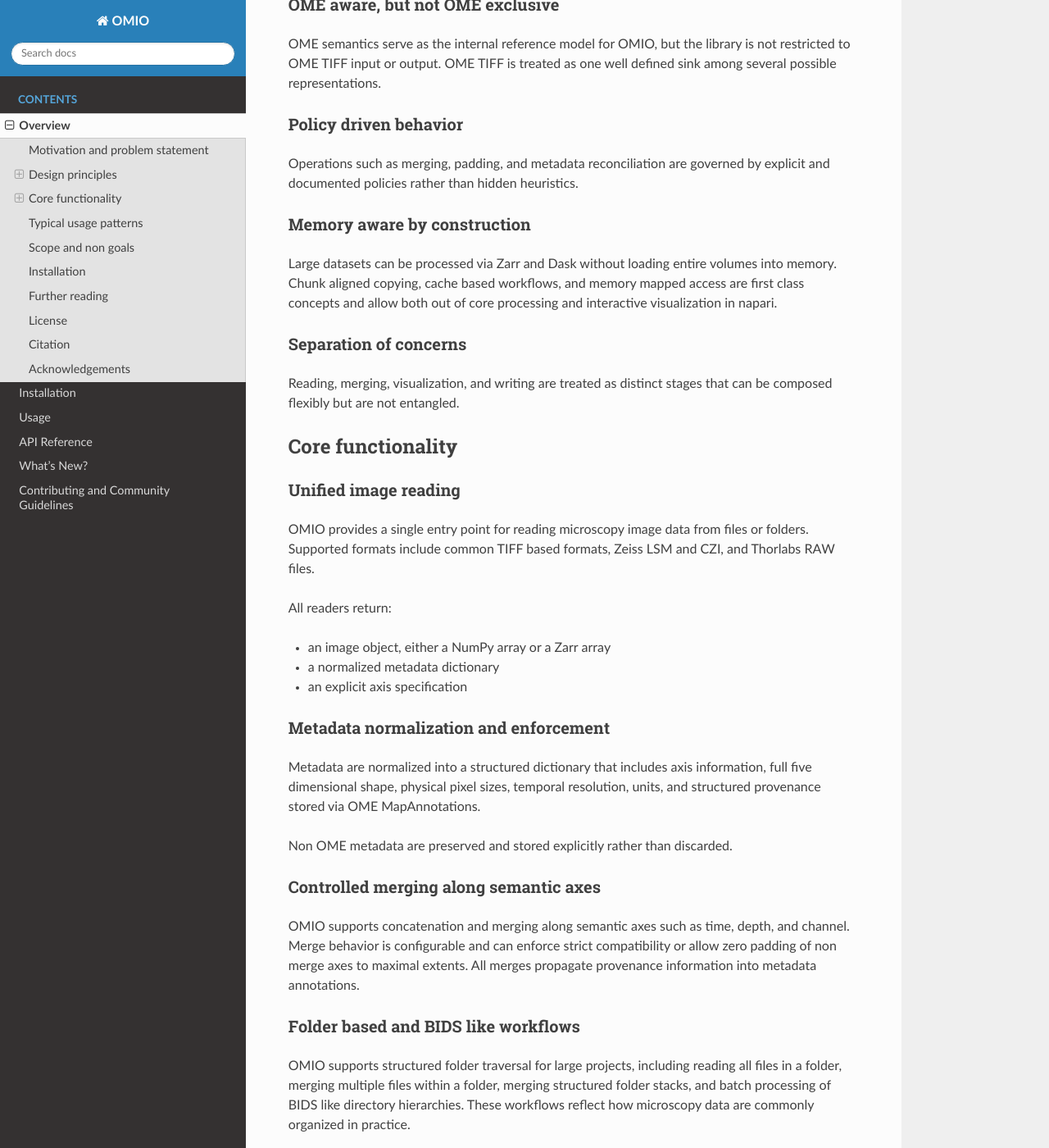
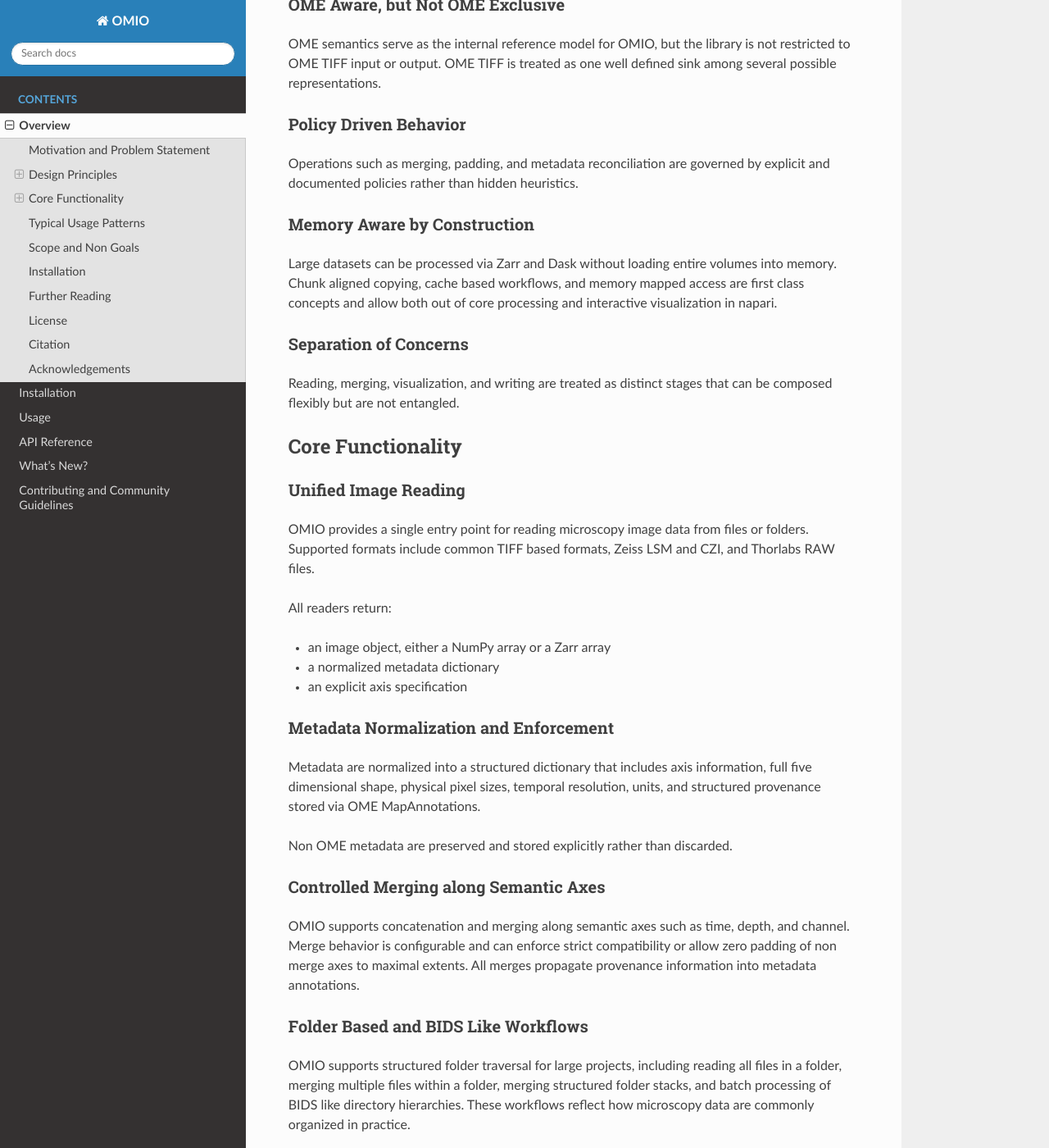
Before and after one commit to FabrizioMusacchio/omio, a Sphinx documentation site: the page built from docs/source/overview.rst, in a window 1280 px wide and 1400 px high, scrolled down 1474 px. Shown: the whole window at 82% size. Built offline with Sphinx 7.4.7 and the Read the Docs theme 3.1.0, drawn with Linux system fonts in a browser that asks for light colours; some of the changed text lies outside the part shown.

```diff
--- a/docs/source/overview.rst
+++ b/docs/source/overview.rst
@@ -19,7 +19,7 @@ The project is under active development. While the core concepts are stable, the
 public API and feature set may evolve over time.
 
 
-Motivation and problem statement
+Motivation and Problem Statement
 --------------------------------
 
 Modern microscopy workflows face a recurring and largely unsolved problem. While
@@ -43,30 +43,30 @@ OMIO addresses this gap by acting as a semantic I/O layer rather than a simple
 format converter.
 
 
-Design principles
+Design Principles
 -----------------
 
-Explicit axis semantics
+Explicit Axis Semantics
 ^^^^^^^^^^^^^^^^^^^^^^^^^^^^
 
 All image data handled by OMIO carry an explicit axis string, with the default
 internal convention being ``TZCYX``. Axis order is never implicit and never guessed
 silently.
 
-OME aware, but not OME exclusive
+OME Aware, but Not OME Exclusive
 ^^^^^^^^^^^^^^^^^^^^^^^^^^^^^^^^^^^^^
 
 OME semantics serve as the internal reference model for OMIO, but the library is
 not restricted to OME TIFF input or output. OME TIFF is treated as one well defined
 sink among several possible representations.
 
-Policy driven behavior
+Policy Driven Behavior
 ^^^^^^^^^^^^^^^^^^^^^^^^^^^
 
 Operations such as merging, padding, and metadata reconciliation are governed by
 explicit and documented policies rather than hidden heuristics.
 
-Memory aware by construction
+Memory Aware by Construction
 ^^^^^^^^^^^^^^^^^^^^^^^^^^^^^^^^^^
 
 Large datasets can be processed via Zarr and Dask without loading entire volumes
@@ -74,17 +74,17 @@ into memory. Chunk aligned copying, cache based workflows, and memory mapped
 access are first class concepts and allow both out of core processing and
 interactive visualization in napari.
 
-Separation of concerns
+Separation of Concerns
 ^^^^^^^^^^^^^^^^^^^^^^^^^^^
 
 Reading, merging, visualization, and writing are treated as distinct stages that
 can be composed flexibly but are not entangled.
 
 
-Core functionality
+Core Functionality
 ------------------
 
-Unified image reading
+Unified Image Reading
 ^^^^^^^^^^^^^^^^^^^^^^^^^^
 
 OMIO provides a single entry point for reading microscopy image data from files or
@@ -97,7 +97,7 @@ All readers return:
 * a normalized metadata dictionary
 * an explicit axis specification
 
-Metadata normalization and enforcement
+Metadata Normalization and Enforcement
 ^^^^^^^^^^^^^^^^^^^^^^^^^^^^^^^^^^^^^^^^^^^^
 
 Metadata are normalized into a structured dictionary that includes axis
@@ -106,7 +106,7 @@ resolution, units, and structured provenance stored via OME MapAnnotations.
 
 Non OME metadata are preserved and stored explicitly rather than discarded.
 
-Controlled merging along semantic axes
+Controlled Merging along Semantic Axes
 ^^^^^^^^^^^^^^^^^^^^^^^^^^^^^^^^^^^^^^^^^^^^
 
 OMIO supports concatenation and merging along semantic axes such as time, depth,
@@ -114,7 +114,7 @@ and channel. Merge behavior is configurable and can enforce strict compatibility
 or allow zero padding of non merge axes to maximal extents. All merges propagate
 provenance information into metadata annotations.
 
-Folder based and BIDS like workflows
+Folder Based and BIDS Like Workflows
 ^^^^^^^^^^^^^^^^^^^^^^^^^^^^^^^^^^^^^^^^^^
 
 OMIO supports structured folder traversal for large projects, including reading
@@ -122,14 +122,14 @@ all files in a folder, merging multiple files within a folder, merging structure
 folder stacks, and batch processing of BIDS like directory hierarchies. These
 workflows reflect how microscopy data are commonly organized in practice.
 
-OME TIFF export
+OME TIFF Export
 ^^^^^^^^^^^^^^^^^^^^^
 
 OMIO can write OME TIFF files with correct axis order, physical and temporal
 metadata, optional BigTIFF handling for large datasets, and embedded
 MapAnnotations for provenance and custom metadata.
 
-Napari integration
+Napari Integration
 ^^^^^^^^^^^^^^^^^^^^^^^^
 
 OMIO integrates directly with napari, supporting NumPy based visualization for
@@ -137,14 +137,14 @@ small data, Zarr backed visualization for large data, and correct spatial scalin
 and channel handling. Axis squeezing and cache generation are performed explicitly
 and transparently.
 
-Creating metadata and image templates
+Creating Metadata and Image Templates
 ^^^^^^^^^^^^^^^^^^^^^^^^^^^^^^^^^^^^^^^^^^^^
 
 OMIO provides utility functions to create empty metadata and image templates
 that can be populated programmatically or used as blueprints for new datasets.
 
 
-Typical usage patterns
+Typical Usage Patterns
 ----------------------
 
 OMIO exposes a small set of core functions that cover most workflows:
@@ -160,7 +160,7 @@ These functions are designed to be composable and to keep I/O concerns separate
 from downstream analysis logic.
 
 
-Scope and non goals
+Scope and Non Goals
 -------------------
 
 OMIO intentionally does not perform image processing or analysis, does not infer
@@ -177,7 +177,7 @@ Installation
 Please refer to the :doc:`installation instructions <installation>`.
 
 
-Further reading
+Further Reading
 ---------------
 
 Detailed usage examples, API documentation, and contribution guidelines are
```
